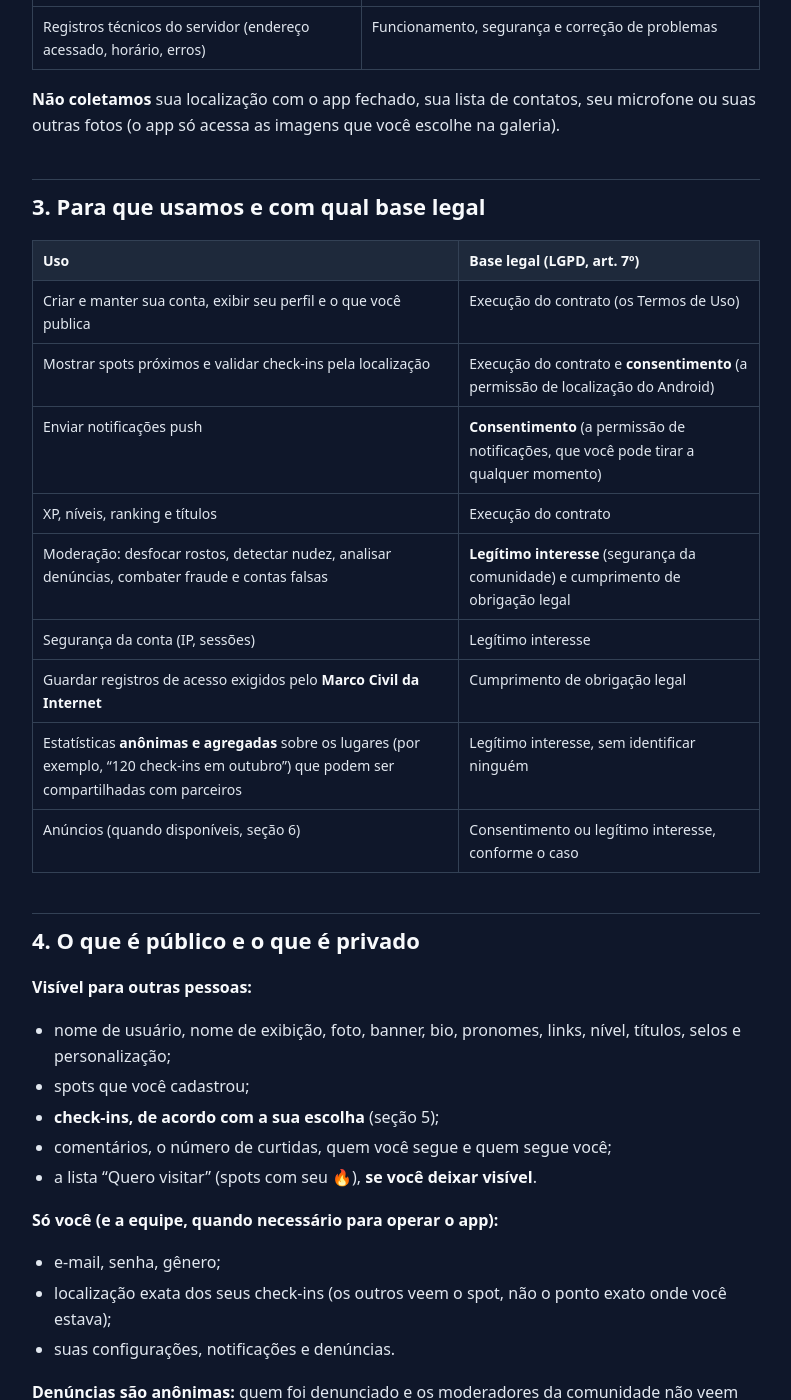
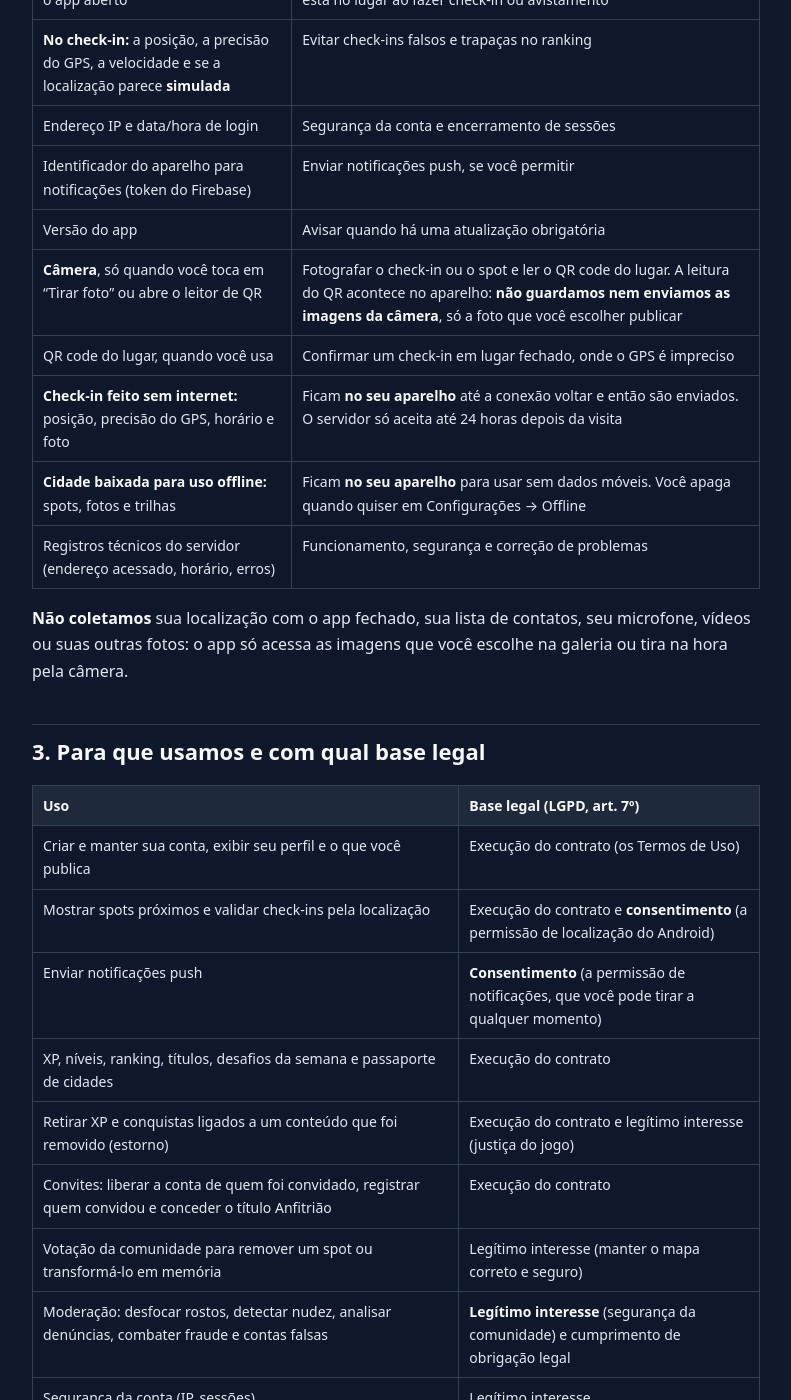
Before and after one commit to userm4c/cityspots-site, a Jekyll site: the page built from privacidade.md, in a window 1280 px wide and 1400 px high, scrolled down 1760 px. Shown: the whole window, without its empty margins (244-1035 px from the left). Built offline with Jekyll 4.4.1, drawn with Linux system fonts in a browser that asks for light colours; some of the changed text lies outside the part shown.

Commit message:
Documentos legais atualizados (11/10): câmera, offline, convites, remoção pela comunidade, estorno, anúncios de teste

```diff
--- a/privacidade.md
+++ b/privacidade.md
@@ -16,6 +16,7 @@ Esta política explica quais dados o CitySpots coleta, para que usa, com quem co
 ## 1. Resumo rápido
 
 - Usamos sua **localização só com o app aberto**, para mostrar spots próximos e confirmar check-ins.
+- A **câmera só abre quando você escolhe** tirar uma foto ou ler o QR code de um lugar.
 - Seu **e-mail e seu gênero** não aparecem para ninguém. Seu perfil, spots, check-ins e comentários são públicos, mas **você controla quem vê seus check-ins**.
 - **Desfocamos rostos** automaticamente nas fotos de spots e check-ins.
 - **Não vendemos seus dados.**
@@ -36,6 +37,9 @@ Esta política explica quais dados o CitySpots coleta, para que usa, com quem co
 | Spots, fotos, check-ins, legendas, observações, comentários, avistamentos e trilhas | Quando você publica | Não |
 | Curtidas, 🔥 de interesse, pessoas que você segue | Quando você interage | Não |
 | Denúncias e seus motivos | Quando você denuncia | Não |
+| Código de convite usado no cadastro (registra **quem convidou você**) | Cadastro com convite | Não |
+| Pedidos de remoção de spot e votos nesses pedidos | Quando você pede ou vota (votar é só para membros confiáveis) | Não |
+| Convites e respostas de check-in em dupla | Quando você convida ou aceita | Não |
 | Preferências (privacidade dos check-ins, notificações, personalização) | Configurações | Não |
 
 ### 2.2 Dados coletados quando você usa o app
@@ -47,9 +51,13 @@ Esta política explica quais dados o CitySpots coleta, para que usa, com quem co
 | Endereço IP e data/hora de login | Segurança da conta e encerramento de sessões |
 | Identificador do aparelho para notificações (token do Firebase) | Enviar notificações push, se você permitir |
 | Versão do app | Avisar quando há uma atualização obrigatória |
+| **Câmera**, só quando você toca em "Tirar foto" ou abre o leitor de QR | Fotografar o check-in ou o spot e ler o QR code do lugar. A leitura do QR acontece no aparelho: **não guardamos nem enviamos as imagens da câmera**, só a foto que você escolher publicar |
+| QR code do lugar, quando você usa | Confirmar um check-in em lugar fechado, onde o GPS é impreciso |
+| **Check-in feito sem internet:** posição, precisão do GPS, horário e foto | Ficam **no seu aparelho** até a conexão voltar e então são enviados. O servidor só aceita até 24 horas depois da visita |
+| **Cidade baixada para uso offline:** spots, fotos e trilhas | Ficam **no seu aparelho** para usar sem dados móveis. Você apaga quando quiser em Configurações → Offline |
 | Registros técnicos do servidor (endereço acessado, horário, erros) | Funcionamento, segurança e correção de problemas |
 
-**Não coletamos** sua localização com o app fechado, sua lista de contatos, seu microfone ou suas outras fotos (o app só acessa as imagens que você escolhe na galeria).
+**Não coletamos** sua localização com o app fechado, sua lista de contatos, seu microfone, vídeos ou suas outras fotos: o app só acessa as imagens que você escolhe na galeria ou tira na hora pela câmera.
 
 ## 3. Para que usamos e com qual base legal
 
@@ -58,12 +66,16 @@ Esta política explica quais dados o CitySpots coleta, para que usa, com quem co
 | Criar e manter sua conta, exibir seu perfil e o que você publica | Execução do contrato (os Termos de Uso) |
 | Mostrar spots próximos e validar check-ins pela localização | Execução do contrato e **consentimento** (a permissão de localização do Android) |
 | Enviar notificações push | **Consentimento** (a permissão de notificações, que você pode tirar a qualquer momento) |
-| XP, níveis, ranking e títulos | Execução do contrato |
+| XP, níveis, ranking, títulos, desafios da semana e passaporte de cidades | Execução do contrato |
+| Retirar XP e conquistas ligados a um conteúdo que foi removido (estorno) | Execução do contrato e legítimo interesse (justiça do jogo) |
+| Convites: liberar a conta de quem foi convidado, registrar quem convidou e conceder o título Anfitrião | Execução do contrato |
+| Votação da comunidade para remover um spot ou transformá-lo em memória | Legítimo interesse (manter o mapa correto e seguro) |
 | Moderação: desfocar rostos, detectar nudez, analisar denúncias, combater fraude e contas falsas | **Legítimo interesse** (segurança da comunidade) e cumprimento de obrigação legal |
 | Segurança da conta (IP, sessões) | Legítimo interesse |
 | Guardar registros de acesso exigidos pelo **Marco Civil da Internet** | Cumprimento de obrigação legal |
 | Estatísticas **anônimas e agregadas** sobre os lugares (por exemplo, "120 check-ins em outubro") que podem ser compartilhadas com parceiros | Legítimo interesse, sem identificar ninguém |
-| Anúncios (quando disponíveis, seção 6) | Consentimento ou legítimo interesse, conforme o caso |
+| Anúncios da casa e anúncios de teste (seção 6) | Legítimo interesse |
+| Anúncios de terceiros com dados de publicidade (quando ligados, seção 6) | Consentimento, quando a lei exigir |
 
 ## 4. O que é público e o que é privado
 
@@ -72,14 +84,18 @@ Esta política explica quais dados o CitySpots coleta, para que usa, com quem co
 - spots que você cadastrou;
 - **check-ins, de acordo com a sua escolha** (seção 5);
 - comentários, o número de curtidas, quem você segue e quem segue você;
-- a lista "Quero visitar" (spots com seu 🔥), **se você deixar visível**.
+- a lista "Quero visitar" (spots com seu 🔥), **se você deixar visível**;
+- o **passaporte de cidades** (as cidades onde você fez check-in), que segue a mesma regra de privacidade dos seus check-ins.
 
 **Só você (e a equipe, quando necessário para operar o app):**
 - e-mail, senha, gênero;
 - localização exata dos seus check-ins (os outros veem o spot, não o ponto exato onde você estava);
-- suas configurações, notificações e denúncias.
+- suas configurações, notificações e denúncias;
+- check-ins que você **ocultou**;
+- quem você convidou e quem convidou você (cada um vê só os próprios convites);
+- seus votos em pedidos de remoção: a comunidade vê só o placar.
 
-**Denúncias são anônimas:** quem foi denunciado e os moderadores da comunidade não veem quem fez a denúncia. Só a equipe vê.
+**Denúncias e pedidos de remoção são anônimos:** quem foi denunciado, o criador do spot e os moderadores da comunidade não veem quem fez o pedido. Só a equipe vê.
 
 ## 5. Privacidade dos check-ins
 
@@ -87,16 +103,19 @@ Um check-in mostra onde você esteve, então você decide:
 - **quem vê:** todos, só seguidores ou só você;
 - **quando aparece:** na hora, ou só depois de 1, 3 ou 24 horas, para ninguém saber onde você está naquele momento.
 
-Fica em **Configurações → Privacidade dos check-ins**. O XP e os títulos continuam valendo, qualquer que seja a escolha.
+Fica em **Configurações → Privacidade dos check-ins**. Você também pode **ocultar um check-in específico**: ele some para os outros (feed, perfil, livro de registros e linha do tempo do lugar) e continua para você. O XP e os títulos continuam valendo, qualquer que seja a escolha.
 
 ## 6. Anúncios
 
-Hoje o app não exibe anúncios de terceiros. Quando passar a exibir:
+- **Anúncios da casa:** cards "Patrocinado" criados pelo próprio CitySpots (por exemplo, "convide um amigo"). Para medir, registramos quando um anúncio é visto e tocado. Esse registro fica ligado à sua conta só para não contar duas vezes e não repetir demais o mesmo anúncio; os relatórios usam apenas números agregados, e os registros são apagados em **90 dias**.
+- **Anúncios de teste do Google:** durante o beta, o app pode carregar anúncios de **teste** do Google (AdMob), que não são pagos. O componente do Google pode usar o identificador de publicidade do aparelho mesmo nesse modo.
+
+Quando anúncios reais de terceiros forem ligados:
 - os anúncios do **Google (AdMob)** podem usar o **identificador de publicidade** do aparelho e dados de uso para escolher anúncios. O app vai pedir seu consentimento quando a lei exigir. Você pode reiniciar ou desativar esse identificador nas configurações do Android;
 - os **anúncios criados no CitySpots** são mostrados conforme a **região** (o raio em torno de um spot), sem usar dados sensíveis como idade, gênero ou saúde;
 - para medir resultados, o anunciante recebe só **números agregados** (quantas pessoas viram, tocaram, deram 🔥 ou fizeram check-in), **nunca quem foi**.
 
-Esta política será atualizada antes de qualquer anúncio de terceiros ser ligado.
+Esta política será atualizada antes de qualquer anúncio real de terceiros ser ligado.
 
 ## 7. Com quem compartilhamos
 
@@ -108,6 +127,7 @@ Esta política será atualizada antes de qualquer anúncio de terceiros ser liga
 | **Google Firebase (Cloud Messaging)** | O identificador do aparelho para notificações e o texto da notificação | Entregar as notificações push | Estados Unidos e outros |
 | **Google Maps** | Exibição do mapa no seu aparelho (o Google pode receber sua posição e o IP para desenhar o mapa) | Mapa do Explorar | Estados Unidos e outros |
 | **GitHub** | O endereço IP do aparelho quando o app verifica e baixa atualizações | Atualização do app | Estados Unidos |
+| **Google AdMob** | Identificador de publicidade, dados do aparelho e de uso | Exibir e medir anúncios (no beta, só anúncios de teste) | Estados Unidos e outros |
 
 Os demais dados (conta, publicações, localização dos check-ins) ficam no **nosso próprio servidor, no Brasil**. A moderação automática de fotos (desfoque de rostos e detecção de nudez) roda no nosso servidor: **suas fotos não são enviadas a serviços de inteligência artificial de terceiros**.
 
@@ -127,6 +147,10 @@ Os demais dados (conta, publicações, localização dos check-ins) ficam no **n
 | Registros de acesso (IP, data e hora) | **6 meses**, como exige o Marco Civil da Internet |
 | Identificador do aparelho para notificações | Até você sair da conta, desativar as notificações ou o Firebase informar que o aparelho não existe mais |
 | Dados de denúncias e moderação | Enquanto forem necessários para a segurança da comunidade ou exigidos por lei |
+| Registro de XP e de conquistas retiradas (estorno) | Enquanto a conta existir |
+| Exibições e toques em anúncios | 90 dias |
+| Check-ins guardados no aparelho sem internet | Até serem enviados, ou descartados se passarem de 24 horas |
+| Cidade baixada no aparelho | Até você apagar em Configurações → Offline ou desinstalar o app |
 
 **Quando você exclui a conta**, apagamos seus dados pessoais e suas publicações em até **30 dias**. Exceções:
 - spots que receberam contribuições de outras pessoas podem continuar no app, **sem vínculo com você**;
```
Also changed, not shown: other parts of privacidade.md (+1 -1 lines), diretrizes.md (+10 -6 lines), termos.md (+13 -3 lines).
